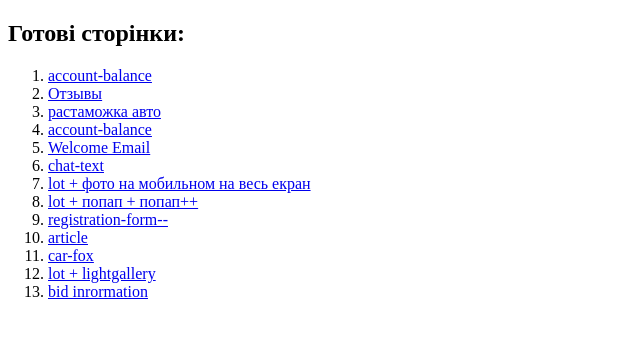
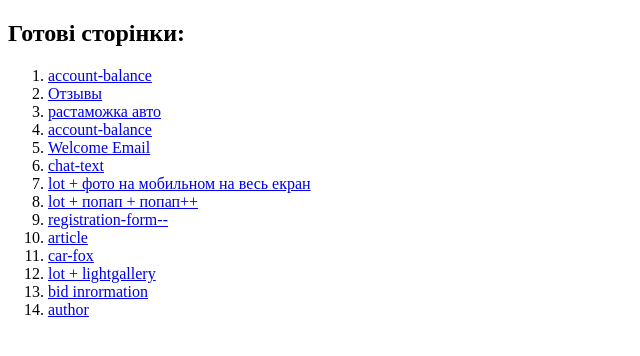
Before and after one commit to alexsand-r/test-3, a plain HTML site: page index.html in a window 1280 px wide. Shown: the full height of the page, 0-640 px from the left. Drawn offline with Linux system fonts and the light colour scheme.

Commit message:
Update index.html

```diff
--- a/index.html
+++ b/index.html
@@ -31,6 +31,7 @@
                             <li><a target="_blank" href="car-fox.html">car-fox</a></li>
                              <li><a target="_blank" href="lot-lightgallery.html">lot + lightgallery</a></li>
                              <li><a target="_blank" href="bid-information.html">bid inrormation</a></li>
+                             <li><a target="_blank" href="author.html">author</a></li>
                 </ol>
 
 
```
